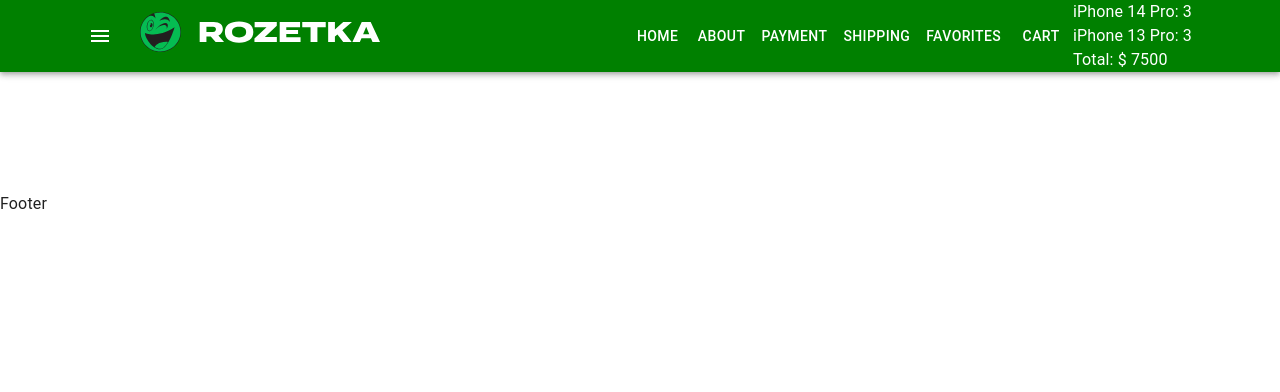
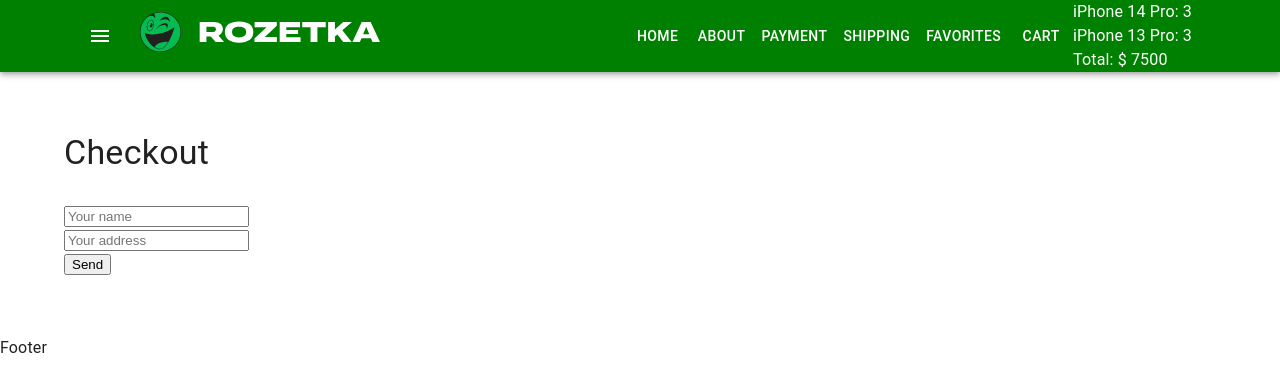
Before and after one commit to AngelinaManzhura/react-22-10, a React (Create React App) app: page /checkout in a window 1280 px wide. Shown: the top 392 px of the page. Built offline with nearby package versions, Linux system fonts and the light colour scheme.

Commit message:
фейковый запрос на бекенд

```diff
--- a/package.json
+++ b/package.json
@@ -17,6 +17,7 @@
     "@types/react": "^18.0.27",
     "@types/react-dom": "^18.0.10",
     "@types/react-redux": "^7.1.25",
+    "axios": "^1.3.4",
     "lodash": "^4.17.21",
     "react": "18.2.0",
     "react-dom": "^18.2.0",
--- a/src/container/App/App.tsx
+++ b/src/container/App/App.tsx
@@ -11,6 +11,7 @@
 import PaymentPage from 'pages/PaymentPage/PaymentPage'
 import ProductPage from 'pages/ProductPage/ProductPage'
 import FavoritesPage from 'pages/FavoritesPage/FavoritesPage'
+import CheckoutPage from 'pages/CheckoutPage/CheckoutPage'
 
 type Props = {}
 
@@ -32,6 +33,7 @@
                     <Route path="/cart" element={<CartPage />} />
                     <Route path="/products/:id" element={<ProductPage />} />
                     <Route path="/favorites" element={<FavoritesPage />} />
+                    <Route path="/checkout" element={<CheckoutPage />} />
                 </Routes>
             </Container>
             <Footer />
--- a/src/pages/CartPage/CartPage.tsx
+++ b/src/pages/CartPage/CartPage.tsx
@@ -3,6 +3,7 @@
 import CartProductListItemExtended from 'components/CartProductList/CartProductListItemExtended'
 import CartTotal from 'components/CartTotal/CartTotal'
 import Title from 'components/Title/Title'
+import { Link } from 'react-router-dom'
 import { useAppSelector } from 'redux/hooks'
 
 type Props = {}
@@ -19,8 +20,10 @@
                     CartItem={CartProductListItemExtended}
                 />
             </Grid>
-
+            <br />
             <CartTotal productsInCart={productsInCart} />
+            <br />
+            <Link to="/checkout">Proceed to checkout</Link>
         </div>
     )
 }
--- /dev/null
+++ b/src/pages/CheckoutPage/CheckoutPage.tsx
@@ -0,0 +1,98 @@
+import axios from 'axios'
+import Title from 'components/Title/Title'
+import { useState } from 'react'
+
+type Props = {}
+
+type Order = {
+    name: string
+    address: string
+}
+
+const CheckoutPage = (props: Props) => {
+    const [isOrderSend, setIsOrderSend] = useState<boolean>(false)
+
+    const [orderData, setOrderData] = useState<Order>({
+        name: '',
+        address: '',
+    })
+
+    const handleName = (e: React.ChangeEvent<HTMLInputElement>) => {
+        setOrderData((prevState) => ({
+            ...prevState,
+            name: e.target.value,
+        }))
+    }
+
+    const handleAddress = (e: React.ChangeEvent<HTMLInputElement>) => {
+        setOrderData((prevState) => ({
+            ...prevState,
+            address: e.target.value,
+        }))
+    }
+
+    const sendOrder = (e: React.ChangeEvent<HTMLFormElement>) => {
+        e.preventDefault()
+        axios
+            .post(
+                'https://my-json-server.typicode.com/kznkv-skillup/server/orders',
+                {
+                    name: orderData.name,
+                    address: orderData.address,
+                }
+            )
+            .then((res) => res.data)
+            .then(({ name, address }) => {
+                setOrderData({
+                    name,
+                    address,
+                })
+
+                setIsOrderSend(true)
+            })
+    }
+
+    const renderForm = () => {
+        return (
+            <form onSubmit={sendOrder}>
+                <div>
+                    <input
+                        type="text"
+                        placeholder="Your name"
+                        value={orderData.name}
+                        onChange={handleName}
+                    />
+                </div>
+                <div>
+                    <input
+                        type="text"
+                        placeholder="Your address"
+                        value={orderData.address}
+                        onChange={handleAddress}
+                    />
+                </div>
+                <button type="submit">Send</button>
+            </form>
+        )
+    }
+
+    const renderMessage = () => {
+        return (
+            <div>
+                <div>Dear, {orderData.name} thanks for your order!</div>
+                <p>Address: {orderData.address}</p>
+            </div>
+        )
+    }
+
+    console.log(orderData)
+
+    return (
+        <>
+            <Title>Checkout</Title>
+            {isOrderSend ? renderMessage() : renderForm()}
+        </>
+    )
+}
+
+export default CheckoutPage
```
Also changed, not shown: 1 other file (tests, documents, lock files or other folders).
